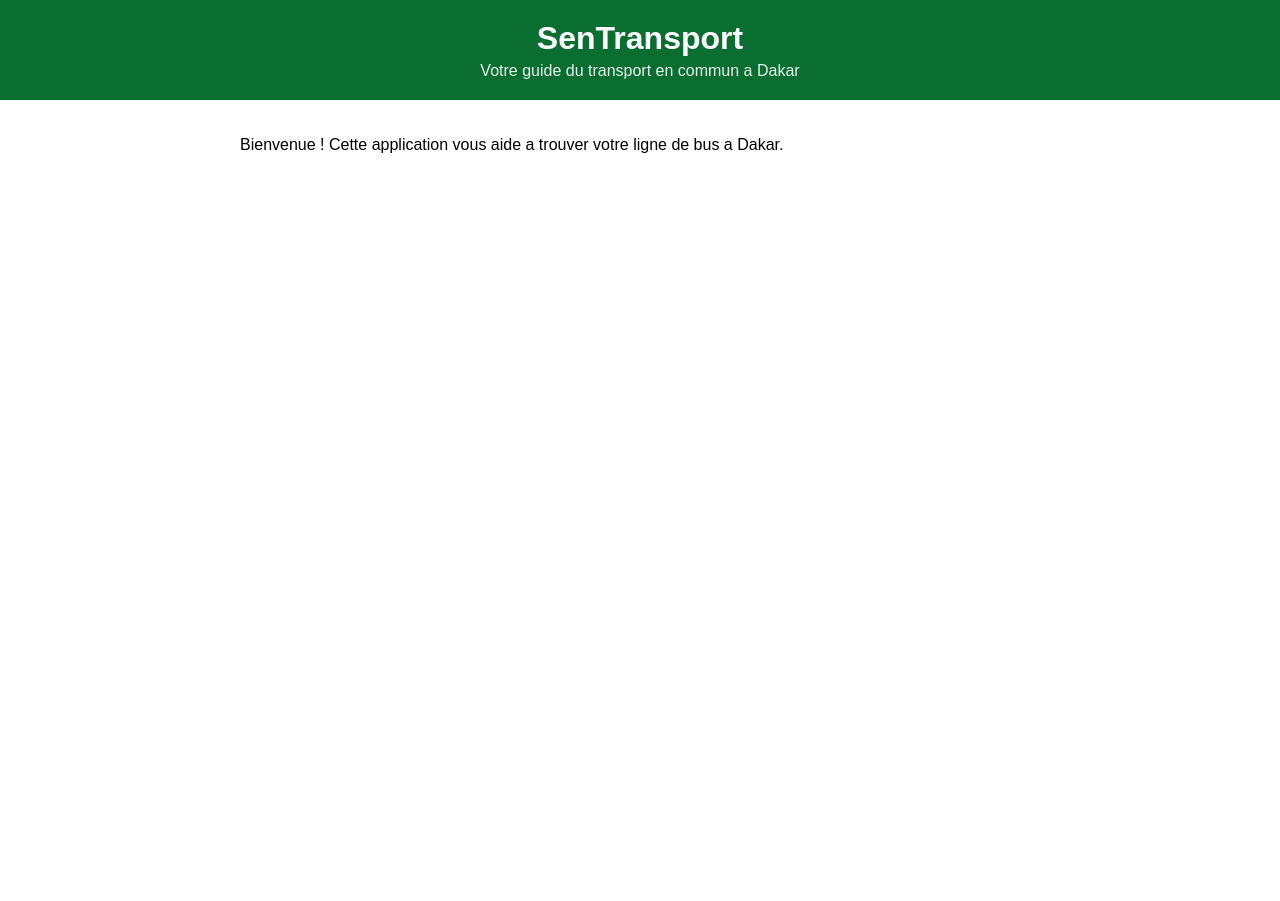
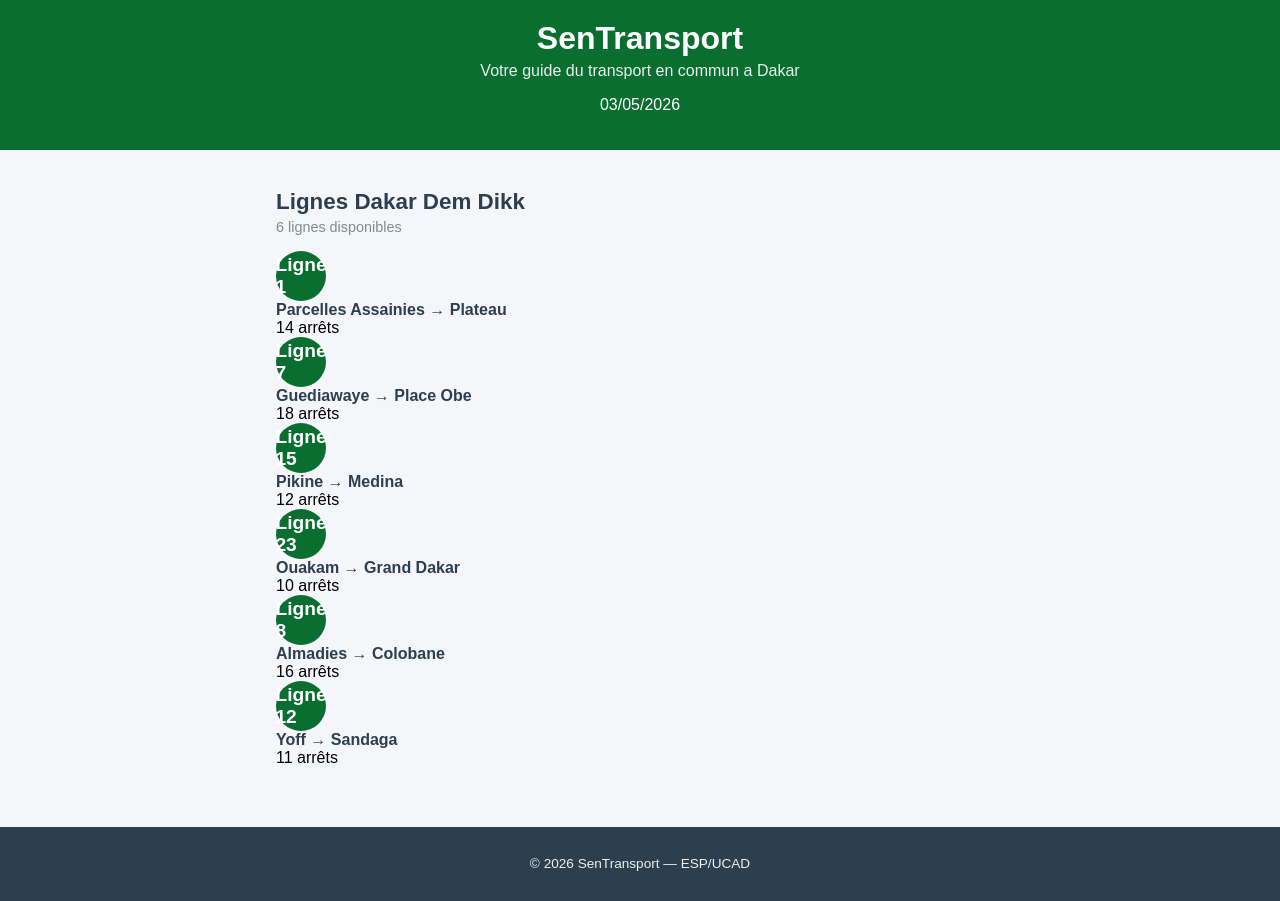
Before and after one commit to Oumou-Drame/SenTransport, a React (Create React App) app: page / in a window 1280 px wide. Before the commit the page ends 800 px from the top, so only its background shows below. Built offline with nearby package versions, Linux system fonts and the light colour scheme.

Commit message:
Lab 2 : composants statiques LigneBus et ListeLignes

```diff
--- a/src/App.css
+++ b/src/App.css
@@ -1,10 +1,20 @@
 .App {
-  font-family: Arial, sans-serif;
-  min-height: 100vh;
+font-family: Arial, sans-serif;
+min-height: 100vh;
+background-color: #f5f6fa;
+display: flex;
+flex-direction: column;
 }
-
 .contenu {
-  padding: 20px;
-  max-width: 800px;
-  margin: 0 auto;
+padding: 20px;
+max-width: 800px;
+margin: 0 auto;
+width: 100%;
+box-sizing: border-box;
+flex: 1;
 }
+@media (max-width: 600px) {
+.contenu {
+padding: 12px;
+}
+}
--- a/src/App.js
+++ b/src/App.js
@@ -1,14 +1,25 @@
 import './App.css';
 import Header from './Header';
+import ListeLignes from './ListeLignes';
+import Footer from './Footer';
 
 function App() {
+  const lignes = [
+    { id: 1, numero: "1", depart: "Parcelles Assainies", arrivee: "Plateau", arrets: 14 },
+    { id: 2, numero: "7", depart: "Guediawaye", arrivee: "Place Obe", arrets: 18 },
+    { id: 3, numero: "15", depart: "Pikine", arrivee: "Medina", arrets: 12 },
+    { id: 4, numero: "23", depart: "Ouakam", arrivee: "Grand Dakar", arrets: 10 },
+    { id: 5, numero: "8", depart: "Almadies", arrivee: "Colobane", arrets: 16 },
+    { id: 6, numero: "12", depart: "Yoff", arrivee: "Sandaga", arrets: 11 },
+  ];
+
   return (
     <div className="App">
       <Header />
       <main className="contenu">
-        <p>Bienvenue ! Cette application vous aide a trouver
-           votre ligne de bus a Dakar.</p>
+        <ListeLignes lignes={lignes} />
       </main>
+      <Footer />
     </div>
   );
 }
--- /dev/null
+++ b/src/Footer.css
@@ -0,0 +1,8 @@
+.footer {
+    background-color: #2c3e50;
+    color: #ecf0f1;
+    text-align: center;
+    padding: 16px;
+    margin-top: 40px;
+    font-size: 0.85rem;
+}
--- /dev/null
+++ b/src/Footer.js
@@ -0,0 +1,10 @@
+import './Footer.css'
+function Footer() {
+  return (
+    <footer className="footer">
+       <p>&copy; 2026 SenTransport &mdash; ESP/UCAD</p>
+    </footer>
+  );
+}
+
+export default Footer;
--- a/src/Header.js
+++ b/src/Header.js
@@ -1,12 +1,14 @@
 import './Header.css';
 
 function Header() {
+    const dateJour = new Date().toLocaleDateString('fr-FR');
   return (
     <header className="header">
       <h1 className="header-titre">SenTransport</h1>
       <p className="header-soustitre">
         Votre guide du transport en commun a Dakar
       </p>
+      <p>{dateJour}</p>
     </header>
   );
 }
--- /dev/null
+++ b/src/LigneBus.css
@@ -0,0 +1,49 @@
+.ligne-bus {
+  display: flex;
+  align-items: center;
+  padding: 12px 16px;
+  margin: 8px 0;
+  background-color: #ffffff;
+  border-radius: 8px;
+  border-left: 4px solid #0a6e31;
+  box-shadow: 0 2px 4px rgba(0, 0, 0, 0.1);
+  cursor: pointer;
+  transition: transform 0.2s, box-shadow 0.2s;
+}
+
+.ligne-bus:hover {
+  transform: translateX(4px);
+  box-shadow: 0 4px 8px rgba(0, 0, 0, 0.15);
+}
+
+.ligne-numero {
+  background-color: #0a6e31;
+  color: white;
+  font-weight: bold;
+  font-size: 1.2rem;
+  width: 50px;
+  height: 50px;
+  border-radius: 50%;
+  display: flex;
+  align-items: center;
+  justify-content: center;
+  margin-right: 16px;
+  flex-shrink: 0;
+}
+
+.ligne-info {
+  display: flex;
+  flex-direction: column;
+}
+
+.ligne-trajet {
+  font-size: 1rem;
+  font-weight: 600;
+  color: #2c3e50;
+}
+
+.ligne-arrets {
+  font-size: 0.85rem;
+  color: #7f8c8d;
+  margin-top: 4px;
+}
--- /dev/null
+++ b/src/LigneBus.js
@@ -0,0 +1,21 @@
+import './LigneBus.css';
+
+function LigneBus({ numero, depart, arrivee, arrets }) {
+  return (
+    <div className="ligne-bus-card">
+      <div className="ligne-numero">
+        Ligne {numero}
+      </div>
+      <div className="ligne-trajet">
+        <strong>{depart}</strong>
+        <span className="fleche"> → </span>
+        <strong>{arrivee}</strong>
+      </div>
+      <div className="ligne-details">
+        {arrets} arrêts
+      </div>
+    </div>
+  );
+}
+
+export default LigneBus;
--- /dev/null
+++ b/src/ListeLignes.css
@@ -0,0 +1,16 @@
+.liste-lignes {
+  padding: 0 16px;
+}
+
+.liste-titre {
+  color: #2c3e50;
+  font-size: 1.4rem;
+  margin-bottom: 4px;
+}
+
+.liste-description {
+  color: #7f8c8d;
+  font-size: 0.9rem;
+  margin-top: 0;
+  margin-bottom: 16px;
+}
--- /dev/null
+++ b/src/ListeLignes.js
@@ -0,0 +1,24 @@
+import LigneBus from './LigneBus';
+import './ListeLignes.css';
+
+function ListeLignes({ lignes }) {
+  return (
+    <div className="liste-lignes">
+      <h2 className="liste-titre">Lignes Dakar Dem Dikk</h2>
+      <p className="liste-description">
+        {lignes.length} lignes disponibles
+      </p>
+      {lignes.map(ligne => (
+        <LigneBus
+          key={ligne.id}
+          numero={ligne.numero}
+          depart={ligne.depart}
+          arrivee={ligne.arrivee}
+          arrets={ligne.arrets}
+        />
+      ))}
+    </div>
+  );
+}
+
+export default ListeLignes;
```
Also changed, not shown: src/Statitisque.js (added, +8 -0 lines).
